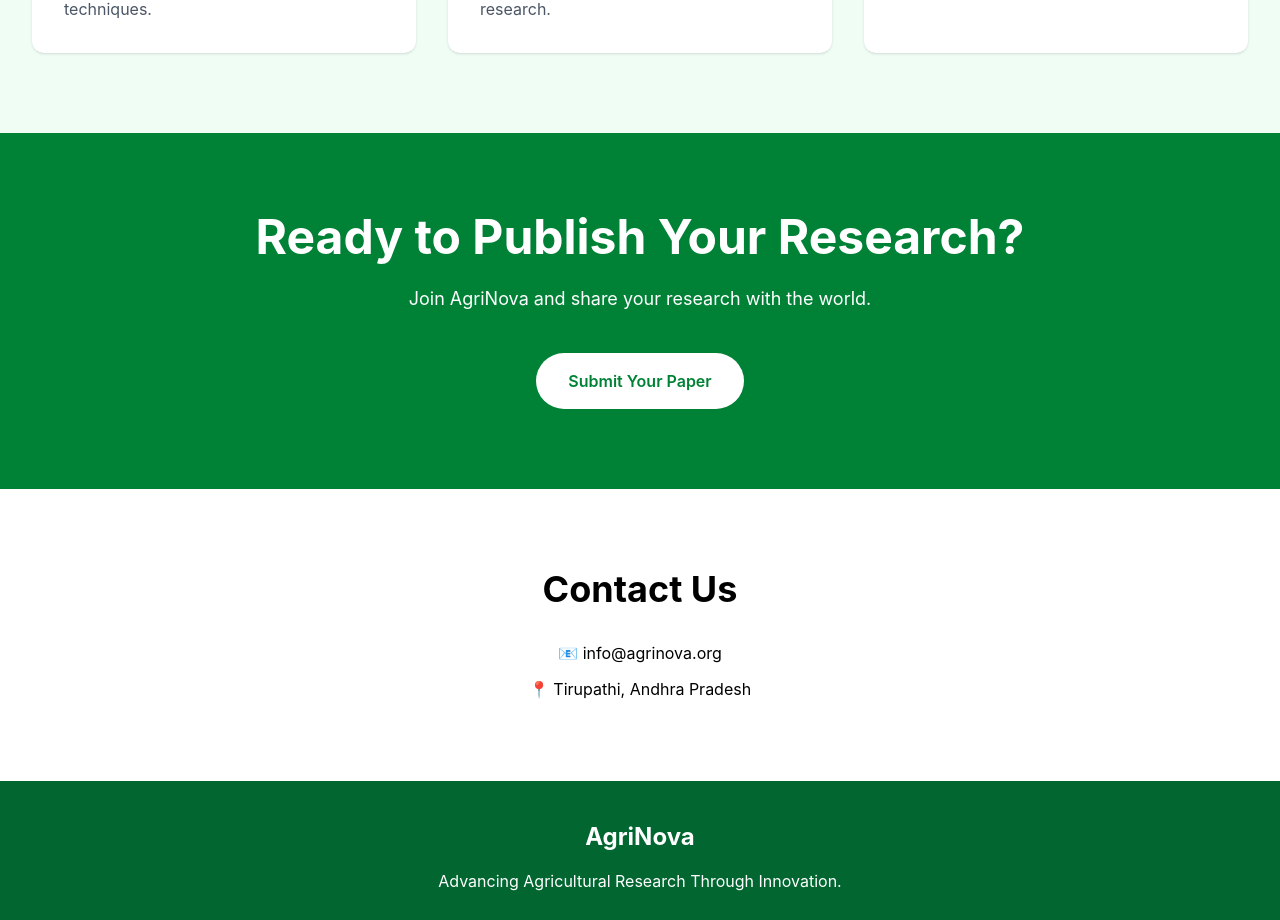
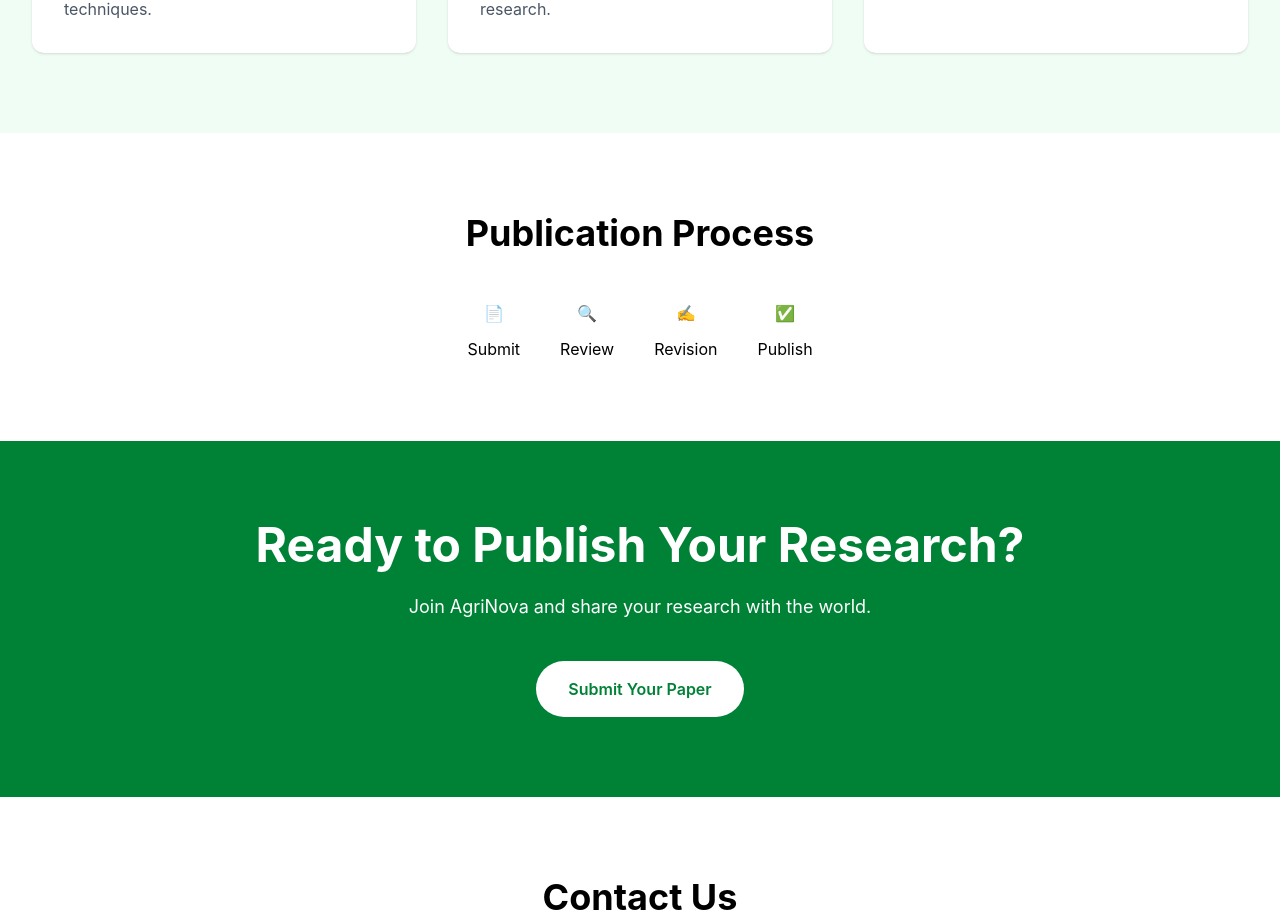
Before and after one commit to sharadinakar/agri-journal, a React (Vite) app: page / in a window 1280 px wide. Shown: the part 2236-3156 px from the top of the page. Built offline with nearby package versions, Linux system fonts and the light colour scheme.

Commit message:
Fix Process component casing

```diff
--- a/src/App.jsx
+++ b/src/App.jsx
@@ -19,7 +19,7 @@
       <About />
       <Categories />
       <Journals />
-      <process />
+      <Process />
       <CTA />
       <Contact />
       <Footer />
```
